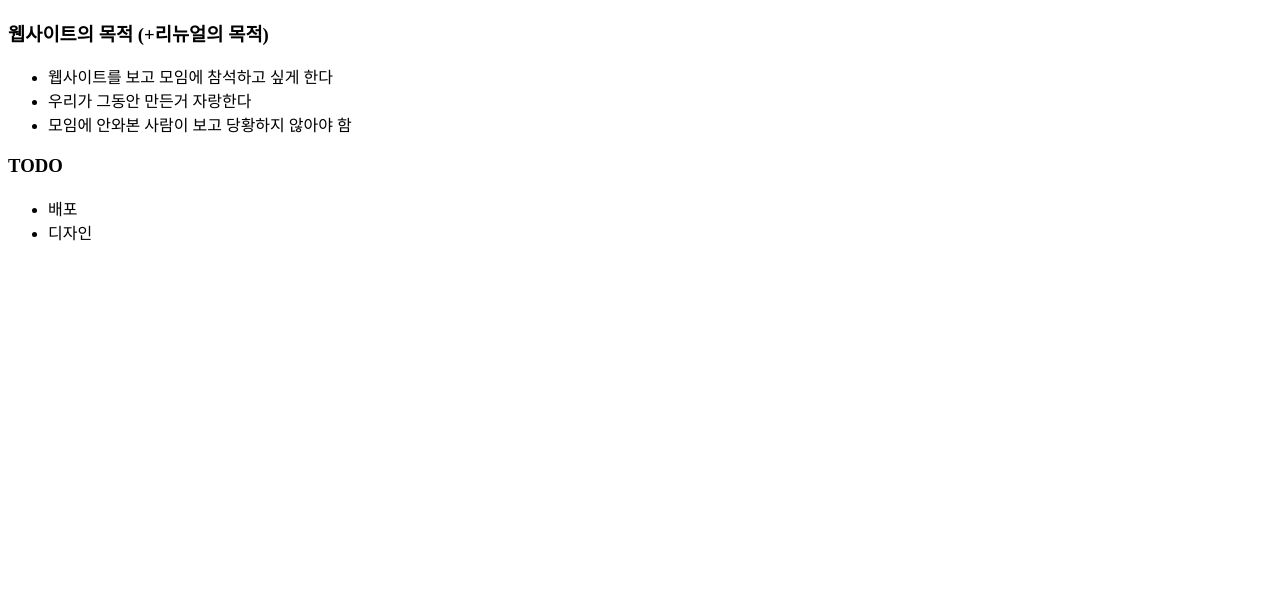
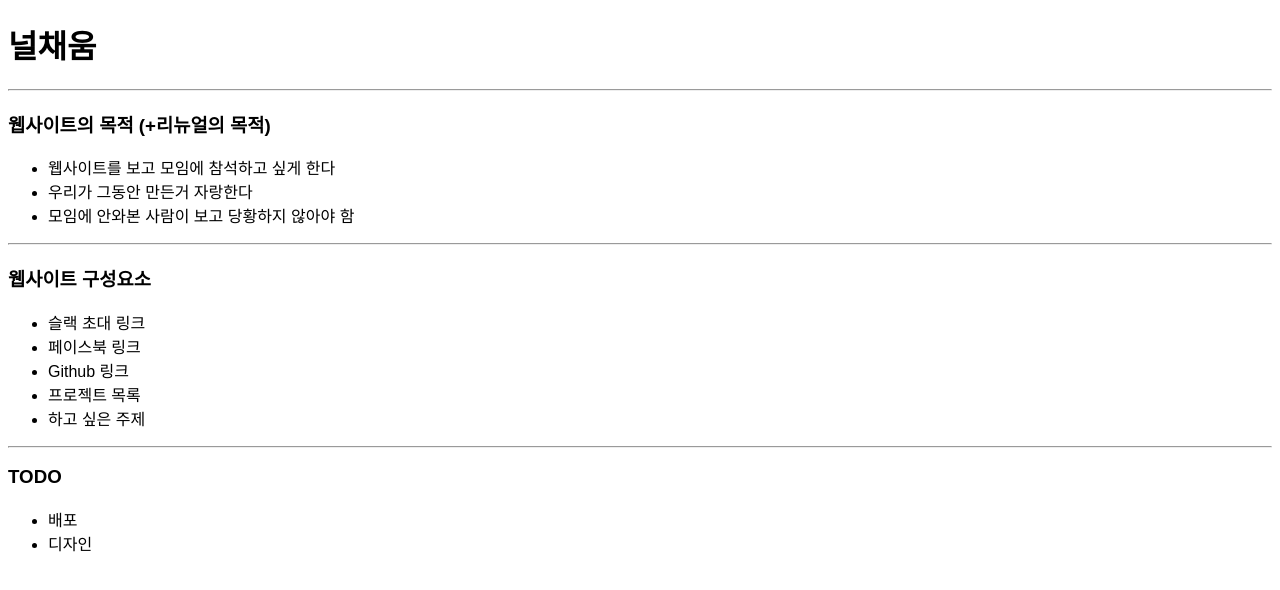
Before and after one commit to NullFull/nullfull.kr, a Gatsby app: page / in a window 1280 px wide. Shown: the top 590 px of the page. Built offline with nearby package versions, Linux system fonts and the light colour scheme.

Commit message:
구성요소 업데이트

```diff
--- a/src/pages/index.js
+++ b/src/pages/index.js
@@ -1,8 +1,12 @@
 import React from 'react'
+import './style.css'
 
 
 const Index = () => {
     return (
+        <div>
+            <h1>널채움</h1>
+            <hr />
             <div>
                 <h3>웹사이트의 목적 (+리뉴얼의 목적)</h3>
                 <ul>
@@ -10,6 +14,19 @@ const Index = () => {
                     <li>우리가 그동안 만든거 자랑한다</li>
                     <li>모임에 안와본 사람이 보고 당황하지 않아야 함</li>
                 </ul>
+            </div>
+            <hr />
+            <div>
+                <h3>웹사이트 구성요소</h3>
+                <ul>
+                    <li>슬랙 초대 링크</li>
+                    <li>페이스북 링크</li>
+                    <li>Github 링크</li>
+                    <li>프로젝트 목록</li>
+                    <li>하고 싶은 주제</li>
+                </ul>
+            </div>
+            <hr />
             <h3>TODO</h3>
             <ul>
                 <li>배포</li>
--- /dev/null
+++ b/src/pages/style.css
@@ -0,0 +1,3 @@
+body {
+    font-family: sans-serif;
+}
```
Lines whose indentation alone changed are shown as unchanged.
